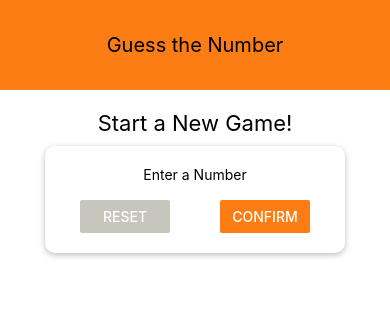
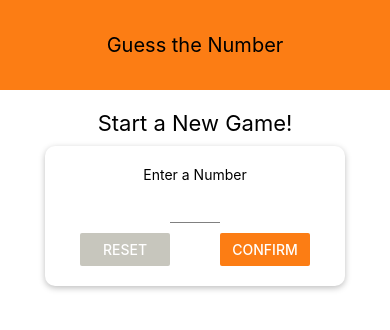
Before and after one commit to abhiram7054/rn-guess-number, a React Native app: screen / in a window 390 px wide. Shown: the top 330 px of the page. Built offline with nearby package versions, Linux system fonts and the light colour scheme.

Commit message:
created input in components instead of textinput on the screen, attached avrious styling proprties to the input section in input.js and input section in startGameScreen.js. Do check it out.

```diff
--- /dev/null
+++ b/components/input.js
@@ -0,0 +1,20 @@
+import React from "react";
+import { TextInput, StyleSheet } from "react-native";
+
+const Input = props => {
+    return (
+        <TextInput {...props} style={{...styles.input, ...props.style}}/>
+    );
+
+};
+
+const styles = StyleSheet.create({
+    input: {
+        height: 30,
+        marginVertical: 10,
+        borderBottomColor : "grey",
+        borderBottomWidth: 1,
+    }
+});
+
+export default Input;
--- a/screens/startGameScreen.js
+++ b/screens/startGameScreen.js
@@ -1,8 +1,9 @@
 import React from "react";
 import { View, Text, StyleSheet, TextInput, Button } from "react-native";
+
 import Card from "../components/card";
-
 import Colors from "../constants/colors";
+import Input from "../components/input";
 
 const StartGameScreen = props => {
     return(
@@ -11,7 +12,7 @@
             <Card style={styles.inputContainer}>
                 <View style={styles.inputContainer}>
                     <Text> Enter a Number </Text>
-                    <TextInput />
+                    <Input style={styles.input} blurOnSubmit autoCapitalize="none" autoCorrect={false} keyboardType="number-pad" maxLength ={2} />
                     <View style={styles.buttonContainer}>
                         <View style={styles.button}><Button color={Colors.secondary} title="RESET" onPress={() => {}} /></View>
                         <View style={styles.button}><Button color={Colors.primary} title="CONFIRM" onPress={() => {}} /></View>
@@ -46,6 +47,10 @@
     },
     button: {
         width: 90,
+    },
+    input: {
+        width: 50,
+        textAlign: "center",
     }
 });
 
```
